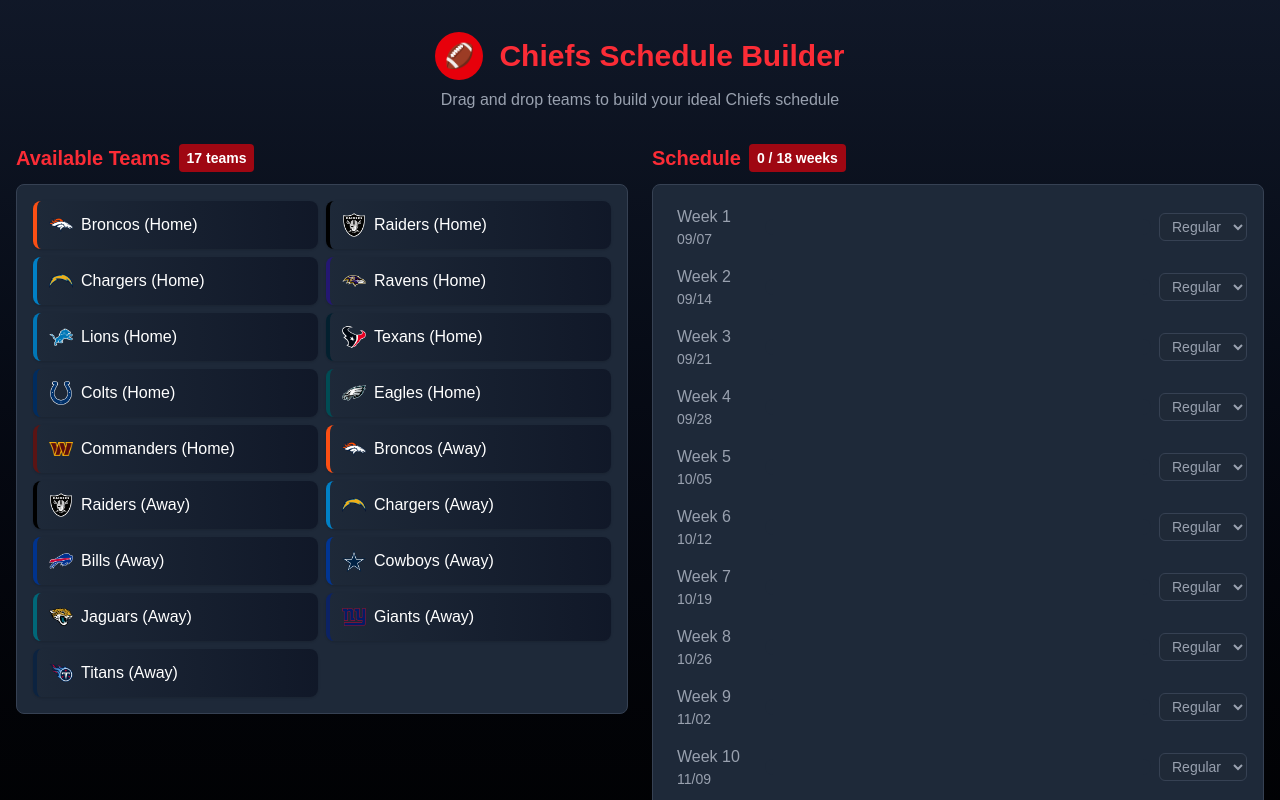
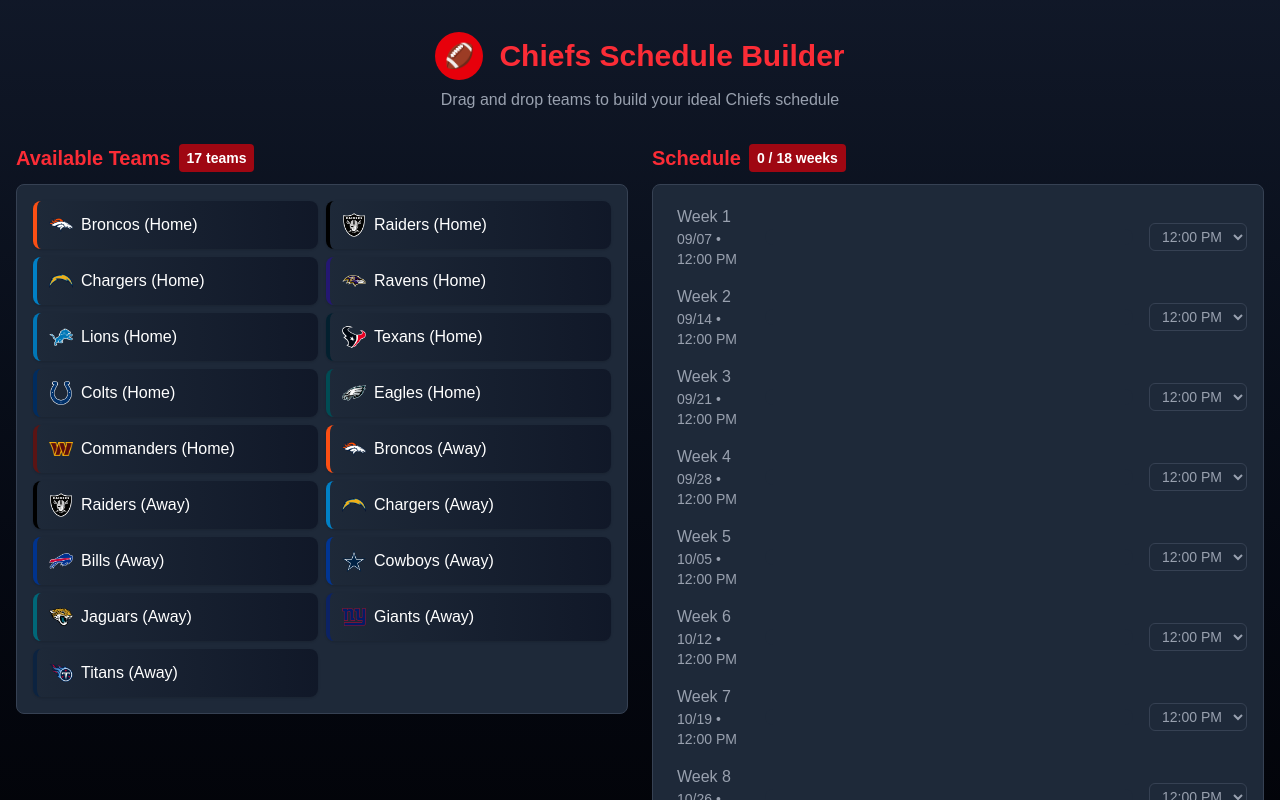
Before and after one commit to F-L-D-B/chiefs-schedule-dnd, a Next.js app: page / in a window 1280 px wide. Shown: the top 800 px of the page. Built offline with nearby package versions, Linux system fonts and the light colour scheme.

Commit message:
Hopefully fixed bugs while adding time

```diff
--- a/src/app/page.tsx
+++ b/src/app/page.tsx
@@ -24,6 +24,7 @@ interface Team {
 interface ScheduleItem {
   team?: Team;
   tag: GameTag;
+  timeSlot?: 'noon' | 'mid-day';
 }
 
 interface WeeksState {
@@ -251,15 +252,13 @@ export default function Home() {
     if (tag === 'BYE') {
         const existingItem = prev[weekId];
         if (existingItem?.team) {
-        // Create a non-nullable team reference
           const teamToReturn: Team = {
             id: existingItem.team.id,
             name: existingItem.team.name,
             color: existingItem.team.color,
-          logo: existingItem.team.logo
+            logo: existingItem.team.logo,
           };
 
-        // Use setTimeout to avoid state update during render
           setTimeout(() => {
             setPool((prevPool) => {
               if (!prevPool.find((t) => t.id === teamToReturn.id)) {
@@ -272,34 +271,58 @@ export default function Home() {
 
         return {
           ...prev,
-        [weekId]: { tag, team: undefined }
+          [weekId]: { tag, team: undefined },
         };
       }
 
-    // Normal case: Just update the tag
+      // Normal case
       const existingItem = prev[weekId] || { team: undefined };
       return {
         ...prev,
-      [weekId]: { ...existingItem, tag }
+        [weekId]: { ...existingItem, tag },
       };
       });
       }, []);
 
   // Get game date based on week number and tag
-  const getGameDate = useCallback((weekNum: number, tag: GameTag): string => {
+  const getGameDate = useCallback((weekNum: number, tag: GameTag, timeSlot?: 'noon' | 'mid-day'): string => {
     const weekIndex = weekNum - 1;
     if (weekIndex < 0 || weekIndex >= weekDates.length) return '';
 
     const dates = weekDates[weekIndex];
 
-    if (tag === 'TNF' || tag === 'XMAS') {
-      return formatDate(dates.thursday);
-    } else if (tag === 'MNF') {
-      return formatDate(dates.monday);
+    let time = '';
+    switch (tag) {
+      case 'TNF':
+      case 'MNF':
+        time = '7:15 PM';
+        return `${formatDate(dates.thursday)} • ${time}`;
+      case 'SNF':
+        time = '7:20 PM';
+        return `${formatDate(dates.sunday)} • ${time}`;
+      case 'INT':
+        time = '8:30 AM';
+        return `${formatDate(dates.sunday)} • ${time}`;
+      case 'XMAS':
+        return `${formatDate(dates.thursday)} • 12:00 PM / 3:30 PM`;
+      case 'BYE':
+        return ''; // No time shown
+      default:
+        // Regular games
+        if (timeSlot === 'mid-day') {
+          return `${formatDate(dates.sunday)} • 3:25 PM`;
         } else {
-      return formatDate(dates.sunday);
+          return `${formatDate(dates.sunday)} • 12:00 PM`;
+        }
     }
   }, [weekDates]);
+
+const handleTimeSlotChange = useCallback((weekId: string, slot: 'noon' | 'mid-day') => {
+    setWeeks((prev) => ({
+      ...prev,
+      [weekId]: { ...prev[weekId], timeSlot: slot },
+    }));
+  }, []);
 
   return (
     <div className='min-h-screen bg-gradient-to-b from-gray-900 to-black text-white p-4'>
@@ -362,7 +385,7 @@ export default function Home() {
                   const weekNum = i + 1;
                   const weekKey = `week-${weekNum}`;
                   const weekItem = weeks[weekKey] || { tag: '' };
-                  const gameDate = getGameDate(weekNum, weekItem.tag);
+                  const gameDate = getGameDate(weekNum, weekItem.tag, weekItem.timeSlot);
 
                   return (
                     <WeekRow
@@ -373,6 +396,7 @@ export default function Home() {
                       item={weekItem}
                       activeId={activeId}
                       onTagChange={(tag) => handleTagChange(weekKey, tag as GameTag)}
+                      onTimeSlotChange={(slot) => handleTimeSlotChange(weekKey, slot)}
                     />
                   );
                 })}
@@ -453,6 +477,7 @@ interface WeekRowProps {
   item: ScheduleItem;
   activeId: string | null;
   onTagChange: (tag: string) => void;
+  onTimeSlotChange: (slot: 'noon' | 'mid-day') => void;
 }
 
 const WeekRow = memo(function WeekRow({
@@ -509,20 +534,16 @@ const WeekRow = memo(function WeekRow({
 
         {/* Tag selector */}
         <div className='ml-2 flex-shrink-0'>
+        {item.tag === '' && (
   <select
-            value={item.tag}
-            onChange={(e) => onTagChange(e.target.value)}
-            className={`bg-gray-800 text-sm rounded-md px-2 py-1 border border-gray-700 ${
-              getTagColor(item.tag as GameTag) ? 'text-white' : 'text-gray-400'
-            }`}
-            style={{ backgroundColor: getTagColor(item.tag as GameTag) || '#1f2937' }}
+    value={item.timeSlot || 'noon'}
+    onChange={(e) => onTimeSlotChange(e.target.value as 'noon' | 'mid-day')}
+    className='ml-2 bg-gray-800 text-sm rounded-md px-2 py-1 border border-gray-700 text-gray-400'
   >
-            {gameTags.map((tag) => (
-              <option key={tag.value} value={tag.value}>
-                {tag.value || 'Regular'}
-              </option>
-            ))}
+    <option value='noon'>12:00 PM</option>
+    <option value='mid-day'>3:25 PM</option>
   </select>
+)}
         </div>
       </div>
     </div>
```
Lines whose indentation alone changed are shown as unchanged.
